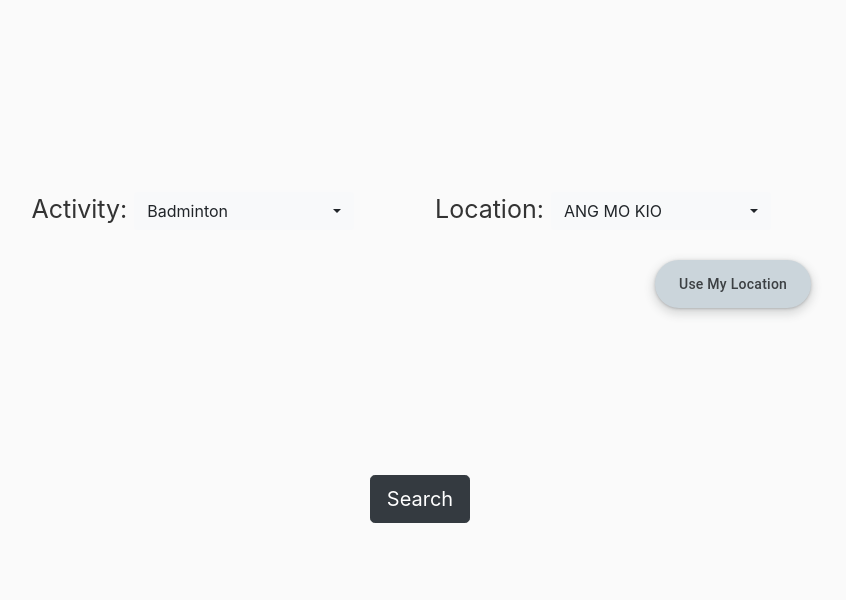
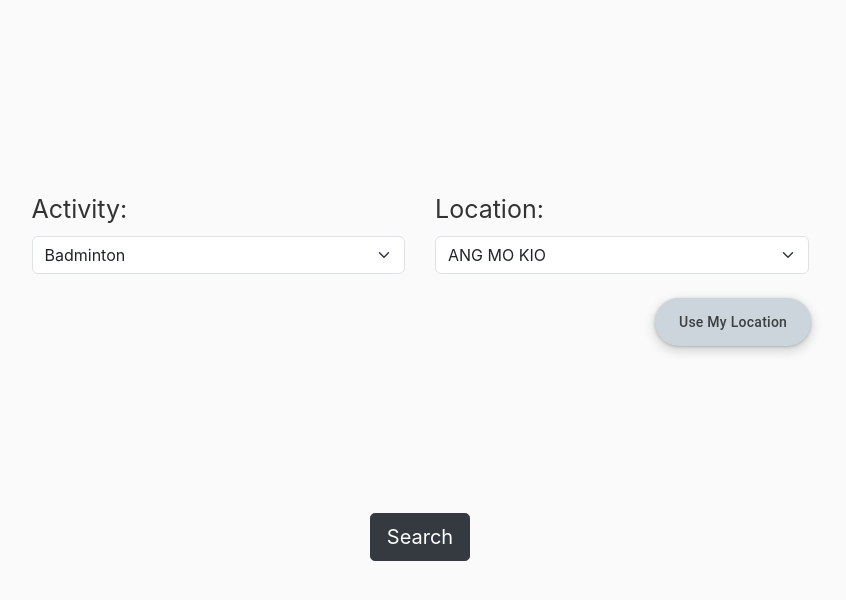
Before and after one commit to joeltancej/SportsGoWhere, a Flask app: page / in a window 1280 px wide. Shown: the part 56-656 px from the top of the page, without its empty margins (220-1066 px from the left). Run offline with Flask 2, Linux system fonts and the light colour scheme; parts of the project's set-up code (start-up, migrations or seed data) failed here and were passed over; some libraries are stand-ins or nearby versions.

Commit message:
added box to the drop down menu

```diff
--- a/Flask_Learn/flaskblog/templates/home.html
+++ b/Flask_Learn/flaskblog/templates/home.html
@@ -3,18 +3,18 @@
 
   <form action ="/search">
     <div class="row activity-chooser">
-      <div class="col-md-6">
+      <div class="col-sm">
         <label for="activities">Activity:</label>
-          <select class="selectpicker" data-live-search="true" name="activities" id="activities">
-          {% for sport in sports %}
+          <select class="form-select" data-live-search="true" name="activities" id="activities" aria-label=".form-select-lg example">
+            {% for sport in sports %}
               <option>{{ sport }}</option>
           {% endfor %}
         </select>
       </div>
-      <div class="col-md-6">
+      <div class="col-sm">
         <label for="location">Location:</label>
-          <select class="selectpicker" data-live-search="true" name="location" id="location">
-          {% for location in locations %}
+          <select class="form-select" data-live-search="true" name="location" id="location" aria-label=".form-select-lg example">
+            {% for location in locations %}
               <option>{{ location }}</option>
           {% endfor %}
         </select>
```
